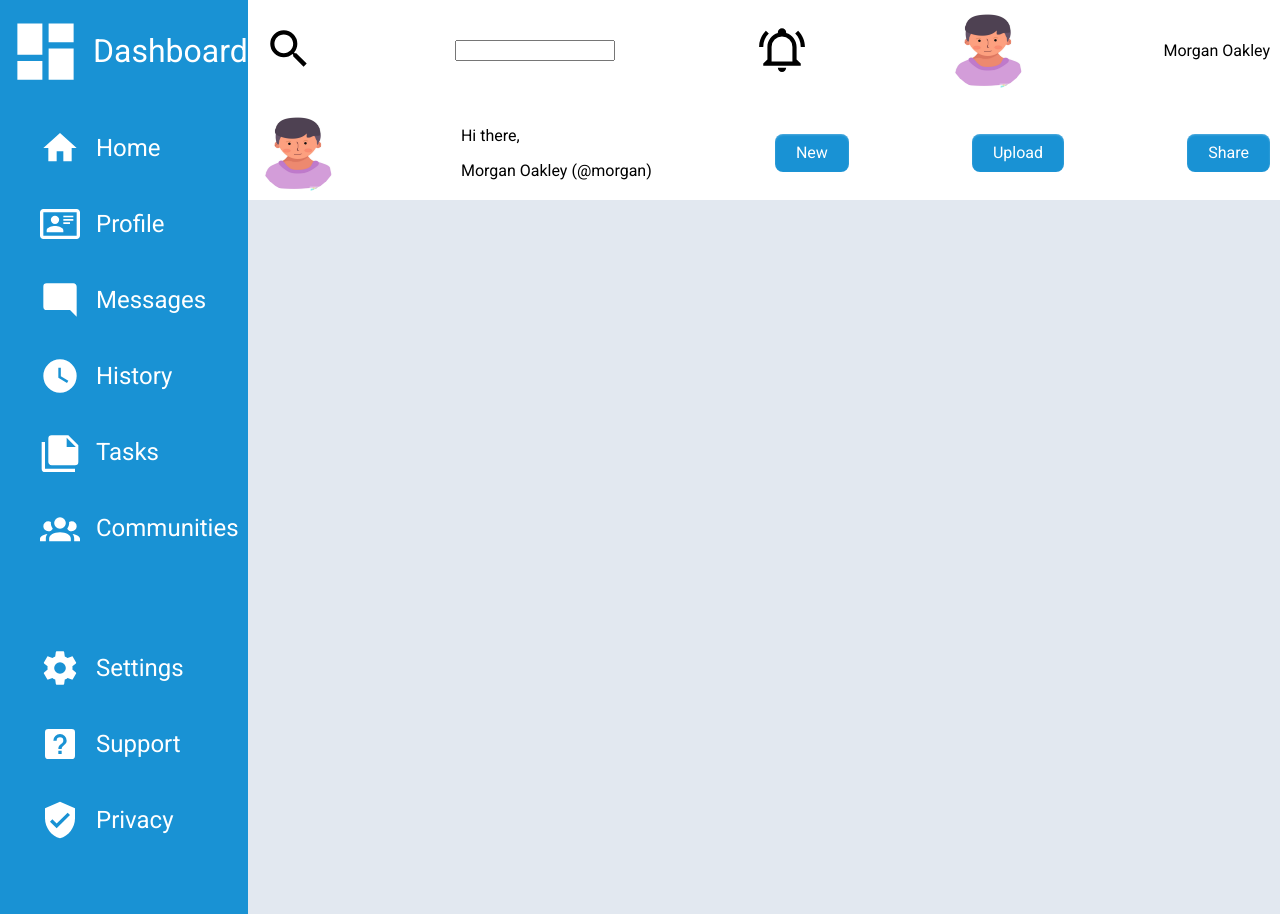
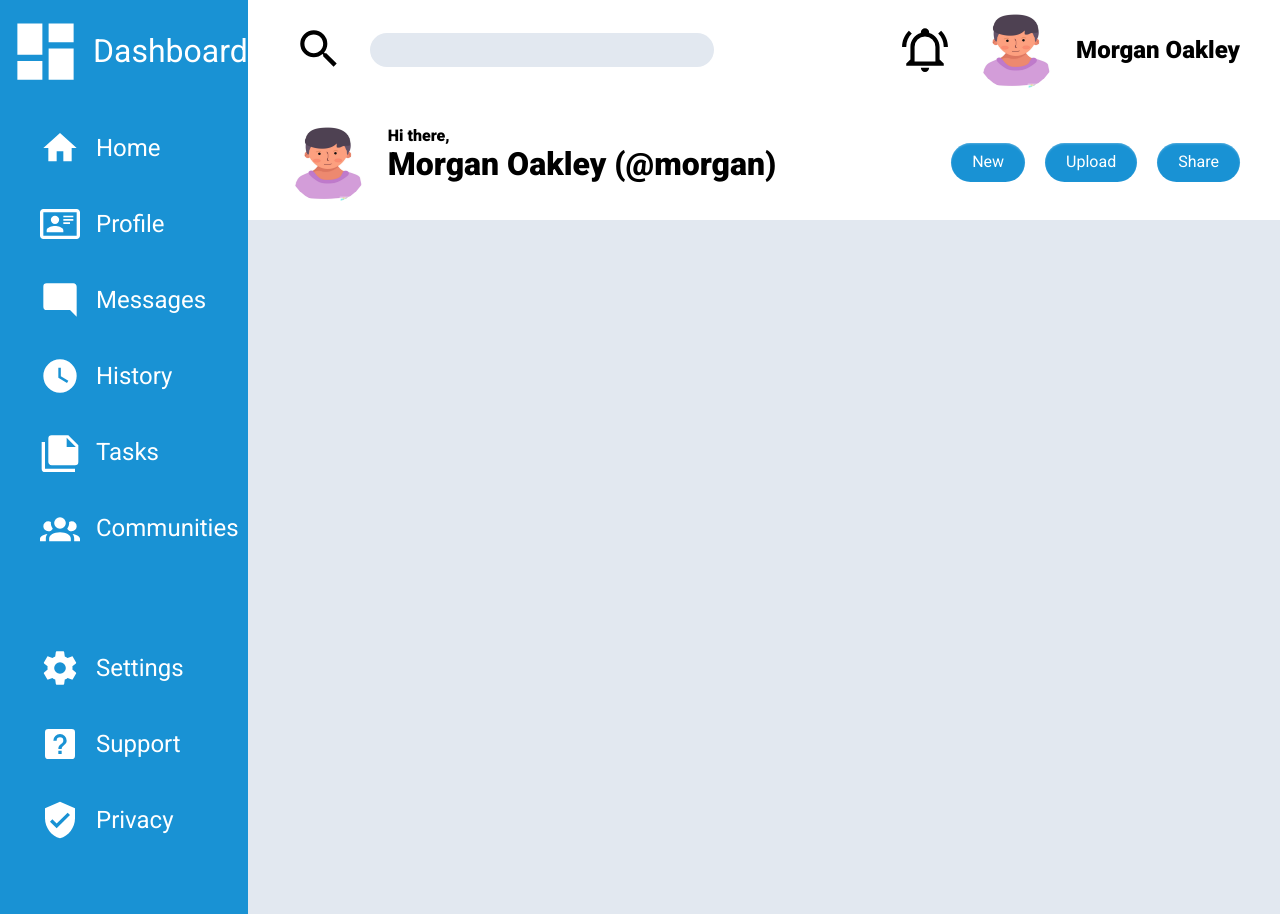
Before and after one commit to rehmanjav/odin-dashboard, a plain HTML site: page index.html in a window 1280 px wide. Drawn offline with Linux system fonts and the light colour scheme.

Commit message:
Complete header

```diff
--- a/index.html
+++ b/index.html
@@ -19,10 +19,10 @@
         <div class="header-bottom">
             <img class="avatar" src="./images/avatars/avatar1.jpeg" alt="">
             <div class="hi-there">
-                <p>Hi there,</p>
-                <p>Morgan Oakley (@morgan)</p>
+                <p class="hi-there-p1">Hi there,</p>
+                <p class="hi-there-p2">Morgan Oakley (@morgan)</p>
             </div>
-            <button class="btn-blue">New</button>
+            <button class="btn-blue btn-new">New</button>
             <button class="btn-blue">Upload</button>
             <button class="btn-blue">Share</button>
         </div>
--- a/styles.css
+++ b/styles.css
@@ -25,7 +25,7 @@ img {
 body {
     display: grid;
     grid-template-columns: 1fr 5fr;
-    grid-template-rows: 200px auto;
+    grid-template-rows: 220px auto;
     grid-template-areas: "sidebar header"
                          "sidebar main";
 }
@@ -105,23 +105,25 @@ main {
 
 .header-top {
     display: flex;
-    justify-content: space-between;
+    justify-content: flex-start;
     align-items: center;
-    padding: 10px;
+    padding: 10px 40px;
+    gap: 20px;
 }
 
 .header-bottom {
     display: flex;
-    justify-content: space-between;
+    justify-content: flex-start;
     align-items: center;
-    padding: 10px;
+    padding: 10px 40px;
+    gap: 20px;
 }
 
 .btn-blue {
   align-items: center;
   appearance: button;
   background-color: #1992d4;
-  border-radius: 8px;
+  border-radius: 20px;
   border-style: none;
   box-shadow: rgba(255, 255, 255, 0.26) 0 1px 2px inset;
   box-sizing: border-box;
@@ -159,7 +161,11 @@ main {
 
 .btn-search:hover,
 .btn-bell:hover {
-    background-color: lightgray;
+    background-color: #e2e8f0;
+}
+
+.btn-bell {
+    margin-left: 10rem;
 }
 
 .avatar {
@@ -169,3 +175,32 @@ main {
     background-position: top center;
     border-radius: 50%;
 }
+
+.header-top > input {
+    flex-grow: 1;
+    line-height: 2rem;
+    border-radius: 20px;
+    background-color: #e2e8f0;
+    border: none;
+}
+
+.header-top > p {
+    font-size: 1.5rem;
+    font-weight: 800;
+}
+
+.hi-there-p1 {
+    font-size: 1rem;
+    font-weight: 800;
+    margin-bottom: 0px;
+}
+
+.hi-there-p2 {
+    font-size: 2rem;
+    font-weight: 800;
+    margin-top: 0px;
+}
+
+.btn-new {
+    margin-left: auto;
+}
```
